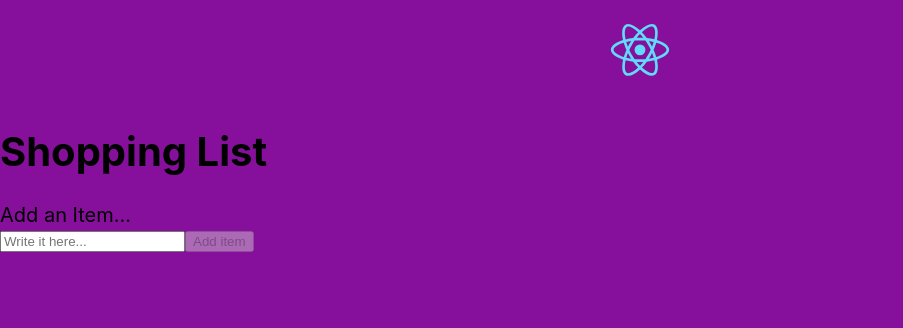
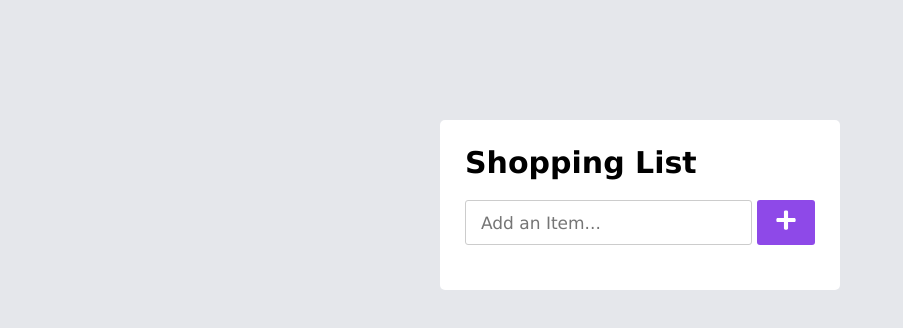
Before and after one commit to LilianaRestrepoTorres/shoppinglist, a React (Create React App) app: page / in a window 1280 px wide. Shown: the top 328 px of the page, without its empty margins (0-903 px from the left). Built offline with nearby package versions, Linux system fonts and the light colour scheme.

Commit message:
Adding css changes

```diff
--- a/src/App.css
+++ b/src/App.css
@@ -1,10 +1,94 @@
-body{
-  background: #86109B;
-  font-size: 20px;
+*{
+  margin: 0;
+  padding: 0;
+  box-sizing: border-box;
+  font-family:Verdana, Geneva, Tahoma, sans-serif;
 }
 
-.logo{
-  display: block;
-  margin-left: auto;
-  margin-right: auto;
+body{
+  height: 100vh;
+  width: 100%;
+  background-color: rgb(229 231 235);
 }
+
+.container{
+  margin: 120px auto;
+  max-width: 400px;
+  min-width: 400px;
+  width: 100%;
+  background-color:white;
+  border-radius: 5px;
+  padding: 25px;
+}
+
+.container header{
+  font-size: 30px;
+  font-weight: 600;
+}
+
+.container .input{
+  display: flex;
+  height: 45px;
+  width: 100%;
+  margin: 20px 0;
+}
+
+.container .input-text{
+  width: 85%;
+  height: 100%;
+  border: 1px solid #ccc;
+  font-size: 17px;
+  border-radius: 3px;
+  padding-left: 15px;
+}
+
+.container .list{
+  max-height: 400px;
+  overflow-y: auto;
+}
+
+.input button{
+  width: 60px;
+  height: 100%;
+  border: none;
+  outline: none;
+  background: #8E49E8;
+  color: #fff;
+  font-size: 22px;
+  cursor: pointer;
+  border-radius: 3px;
+  margin-left: 5px;
+}
+
+.list li{
+  list-style: none;
+  height: 45px;
+  line-height: 45px;
+  position: relative;
+  background: rgb(243 244 246);
+  border-radius: 3px;
+  margin-bottom: 8px;
+  padding: 0 15px;
+  overflow: hidden;
+  font-size: 19px;
+}
+
+.delete-btn{
+  position: absolute;
+  width: 40px;
+  height: 100%;
+  border: none;
+  outline: none;
+  right: -45px;
+  color: #fff;
+  background: rgb(239 68 68);
+  font-size: 18px;
+  text-align: center;
+  border-radius: 0 3px 3px 0;
+  cursor: pointer;
+  transition: all 0.3s ease;
+}
+
+.list li:hover .delete-btn{
+  right: 0;
+}
--- a/src/App.js
+++ b/src/App.js
@@ -1,14 +1,14 @@
 import React, { useState } from "react";
-import logo from "./logo.svg";
 import "./App.css";
+import { FaTrash, FaPlus } from "react-icons/fa";
 
 function App() {
   const [list, setList] = useState([]);
   const [newItem, setNewItem] = useState("");
 
   function addItem(listValue) {
-    console.log("this is listValue form addItem function" ,listValue);
-    console.log("this is list debugging...",list);
+    console.log("this is listValue form addItem function", listValue);
+    console.log("this is list debugging...", list);
 
     if (listValue) {
       const newItem = {
@@ -17,7 +17,7 @@ function App() {
         isDone: false,
       };
       const newList = list;
-      console.log("this is newList debugging...",newList);
+      console.log("this is newList debugging...", newList);
       newList.push(newItem);
       setList(newList);
       setNewItem("");
@@ -37,16 +37,13 @@ function App() {
   }
 
   return (
-    <div>
-      <img src={logo} alt="" width="100" height="100" className="logo" />
-      <h1 className="app-title">Shopping List</h1>
     <div className="container">
-        Add an Item...
-        <br />
+      <header>Shopping List</header>
+      <div className="input">
         <input
           type="text"
           className="input-text"
-          placeholder="Write it here..."
+          placeholder="Add an Item..."
           required
           // Assigning newItem state value to clear each time is added an item
           value={newItem}
@@ -57,23 +54,25 @@ function App() {
           onClick={() => addItem(newItem)}
           disabled={!newItem.length}
         >
-          Add item
+          <FaPlus />
         </button>
+      </div>
       <div className="list">
-          <ul>
+        <ul className="items">
           {list.map((item) => {
             return (
               <li key={item.id}>
                 <input type="checkbox" name="idDone" checked={item.isDone} />
                 {item.value}
-                  <button className="btn" onClick={()=> deleteItem(item.id)}>Delete</button>
+                <button className="delete-btn" onClick={() => deleteItem(item.id)}>
+                  <FaTrash />
+                </button>
               </li>
             );
           })}
         </ul>
       </div>
     </div>
-    </div>
   );
 }
 
```
Lines whose indentation alone changed are shown as unchanged.
